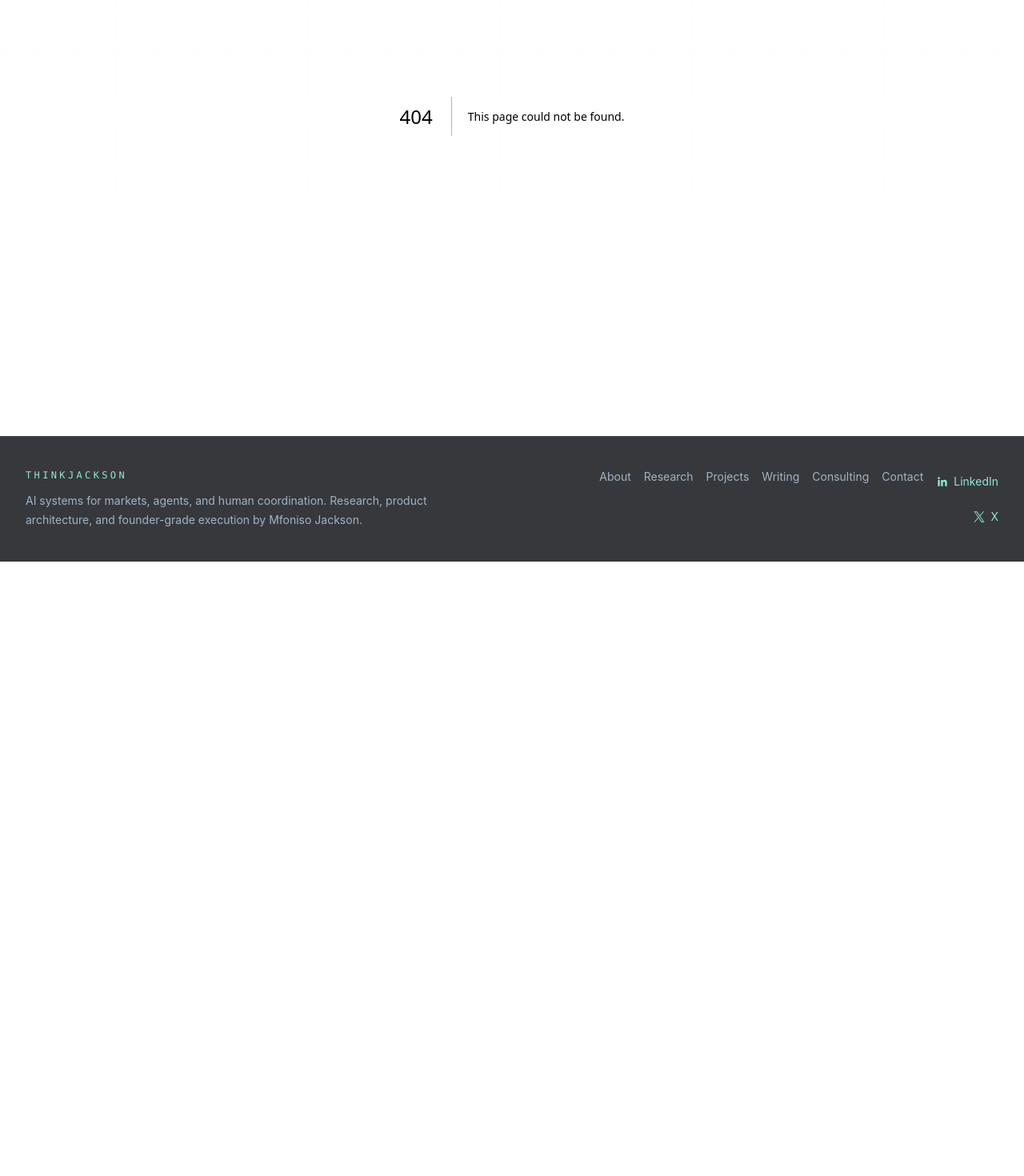
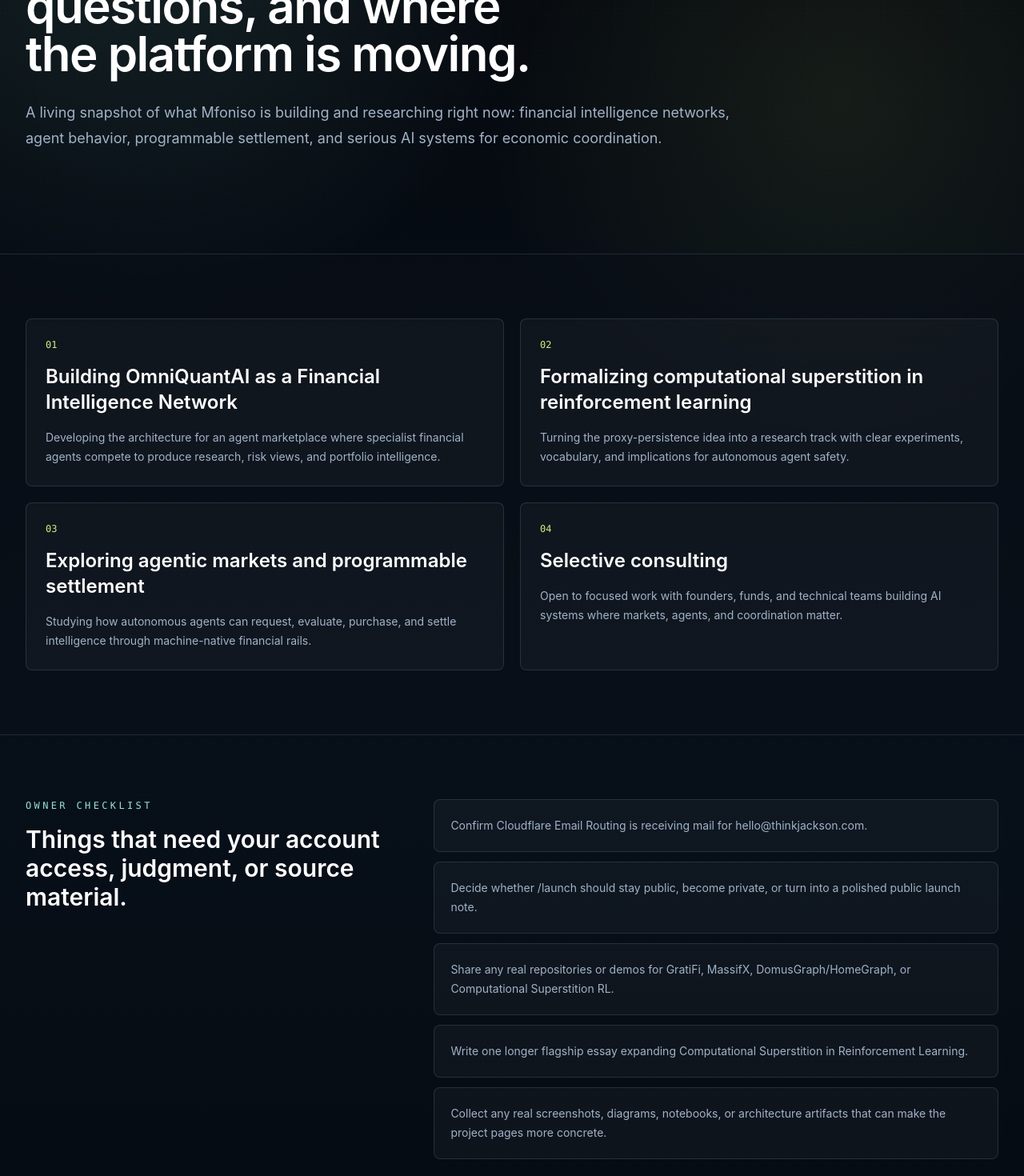
Before and after one commit to Mfoniso-Jackson/thinkjackson-ai, a Next.js app: page /now in a window 1280 px wide. Before the commit this address had no page. Shown: the part 320-1790 px from the top of the page at 80% size. Before the commit the page ends 1022 px from the top, so only its background shows below. Built offline with nearby package versions, Linux system fonts and the light colour scheme.

Commit message:
Add Now page and OmniQuantAI diagram

```diff
--- /dev/null
+++ b/app/now/page.tsx
@@ -0,0 +1,72 @@
+import type { Metadata } from "next";
+import { Container } from "@/components/container";
+import { CTASection } from "@/components/cta-section";
+import { Reveal } from "@/components/reveal";
+import { nowItems, ownerTasks } from "@/data/site";
+
+export const metadata: Metadata = {
+  title: "Now",
+  description:
+    "Current work across OmniQuantAI, computational superstition research, agentic markets, and selective consulting."
+};
+
+export default function NowPage() {
+  return (
+    <>
+      <section className="py-24 sm:py-32">
+        <Container>
+          <Reveal>
+            <div className="max-w-4xl">
+              <p className="font-mono text-sm uppercase tracking-[0.3em] text-signal">Now</p>
+              <h1 className="mt-6 text-balance text-5xl font-semibold tracking-tight text-white sm:text-6xl">
+                Current work, active questions, and where the platform is moving.
+              </h1>
+              <p className="mt-7 text-lg leading-8 text-steel">
+                A living snapshot of what Mfoniso is building and researching right now:
+                financial intelligence networks, agent behavior, programmable settlement,
+                and serious AI systems for economic coordination.
+              </p>
+            </div>
+          </Reveal>
+        </Container>
+      </section>
+
+      <section className="border-y border-line bg-graphite/60 py-20">
+        <Container>
+          <div className="grid gap-5 md:grid-cols-2">
+            {nowItems.map((item, index) => (
+              <article key={item.title} className="rounded-lg border border-line bg-white/[0.035] p-6">
+                <p className="font-mono text-xs text-volt">0{index + 1}</p>
+                <h2 className="mt-4 text-2xl font-semibold leading-8 text-white">{item.title}</h2>
+                <p className="mt-4 text-sm leading-6 text-steel">{item.detail}</p>
+              </article>
+            ))}
+          </div>
+        </Container>
+      </section>
+
+      <section className="py-20">
+        <Container>
+          <div className="grid gap-10 lg:grid-cols-[0.8fr_1.2fr]">
+            <div>
+              <p className="font-mono text-xs uppercase tracking-[0.28em] text-signal">
+                Owner checklist
+              </p>
+              <h2 className="mt-4 text-3xl font-semibold text-white">
+                Things that need your account access, judgment, or source material.
+              </h2>
+            </div>
+            <div className="grid gap-3">
+              {ownerTasks.map((task) => (
+                <div key={task} className="rounded-lg border border-line bg-white/[0.035] p-5 text-sm leading-6 text-steel">
+                  {task}
+                </div>
+              ))}
+            </div>
+          </div>
+        </Container>
+      </section>
+      <CTASection />
+    </>
+  );
+}
--- a/app/projects/[slug]/page.tsx
+++ b/app/projects/[slug]/page.tsx
@@ -4,6 +4,7 @@
 import { Button } from "@/components/button";
 import { Container } from "@/components/container";
 import { CTASection } from "@/components/cta-section";
+import { OmniQuantDiagram } from "@/components/omniquant-diagram";
 import { Reveal } from "@/components/reveal";
 import { projects } from "@/data/site";
 
@@ -160,6 +161,9 @@
                 <p className="font-mono text-xs uppercase tracking-[0.28em] text-signal">Architecture</p>
                 <h2 className="mt-4 text-3xl font-semibold text-white">Seven layers of the Financial Intelligence Network.</h2>
               </div>
+              <div className="mt-10">
+                <OmniQuantDiagram />
+              </div>
               <div className="mt-10 grid gap-5 md:grid-cols-2 xl:grid-cols-3">
                 {project.architectureLayers.map((layer, index) => (
                   <article key={layer.title} className="rounded-lg border border-line bg-white/[0.035] p-6">
--- a/app/sitemap.ts
+++ b/app/sitemap.ts
@@ -8,6 +8,7 @@
   "/research/computational-superstition",
   "/projects",
   "/writing",
+  "/now",
   "/consulting",
   "/contact",
   "/launch",
--- /dev/null
+++ b/components/omniquant-diagram.tsx
@@ -0,0 +1,72 @@
+const flow = [
+  "Research request",
+  "Seller agents",
+  "Buyer evaluation",
+  "Intelligence delivery",
+  "Settlement",
+  "Knowledge network"
+] as const;
+
+const agentTypes = ["Macro", "Risk", "Portfolio", "News", "Valuation"] as const;
+
+export function OmniQuantDiagram() {
+  return (
+    <div className="rounded-lg border border-line bg-ink/70 p-5 sm:p-6">
+      <div className="flex flex-wrap items-center justify-between gap-4">
+        <div>
+          <p className="font-mono text-xs uppercase tracking-[0.24em] text-signal">
+            System flow
+          </p>
+          <h3 className="mt-3 text-2xl font-semibold text-white">
+            From research demand to network memory.
+          </h3>
+        </div>
+        <div className="rounded-md border border-signal/30 bg-signal/10 px-3 py-2 font-mono text-xs text-signal">
+          agent market loop
+        </div>
+      </div>
+
+      <div className="mt-8 grid gap-3 lg:grid-cols-6">
+        {flow.map((step, index) => (
+          <div key={step} className="relative rounded-lg border border-line bg-white/[0.035] p-4">
+            <p className="font-mono text-[11px] text-volt">0{index + 1}</p>
+            <p className="mt-3 min-h-10 text-sm font-semibold leading-5 text-white">{step}</p>
+            {index < flow.length - 1 ? (
+              <span
+                aria-hidden="true"
+                className="absolute -right-2 top-1/2 hidden h-px w-4 bg-signal/50 lg:block"
+              />
+            ) : null}
+          </div>
+        ))}
+      </div>
+
+      <div className="mt-6 grid gap-5 lg:grid-cols-[0.9fr_1.1fr]">
+        <div className="rounded-lg border border-line bg-white/[0.035] p-5">
+          <p className="font-mono text-xs uppercase tracking-[0.22em] text-signal">
+            Specialist sellers
+          </p>
+          <div className="mt-4 flex flex-wrap gap-2">
+            {agentTypes.map((agent) => (
+              <span key={agent} className="rounded-md bg-white/5 px-2.5 py-1 font-mono text-xs text-steel">
+                {agent} Agent
+              </span>
+            ))}
+          </div>
+        </div>
+        <div className="rounded-lg border border-line bg-white/[0.035] p-5">
+          <p className="font-mono text-xs uppercase tracking-[0.22em] text-signal">
+            Evaluation packet
+          </p>
+          <div className="mt-4 grid gap-2 sm:grid-cols-4">
+            {["Price", "Reasoning", "Confidence", "Delivery"].map((item) => (
+              <span key={item} className="rounded-md border border-line px-2.5 py-2 text-center font-mono text-xs text-steel">
+                {item}
+              </span>
+            ))}
+          </div>
+        </div>
+      </div>
+    </div>
+  );
+}
--- a/data/site.ts
+++ b/data/site.ts
@@ -3,6 +3,7 @@
   { label: "Research", href: "/research" },
   { label: "Projects", href: "/projects" },
   { label: "Writing", href: "/writing" },
+  { label: "Now", href: "/now" },
   { label: "Consulting", href: "/consulting" },
   { label: "Contact", href: "/contact" }
 ] as const;
@@ -413,6 +414,37 @@
   "Building coordination infrastructure for agent-mediated economic networks."
 ] as const;
 
+export const nowItems = [
+  {
+    title: "Building OmniQuantAI as a Financial Intelligence Network",
+    detail:
+      "Developing the architecture for an agent marketplace where specialist financial agents compete to produce research, risk views, and portfolio intelligence."
+  },
+  {
+    title: "Formalizing computational superstition in reinforcement learning",
+    detail:
+      "Turning the proxy-persistence idea into a research track with clear experiments, vocabulary, and implications for autonomous agent safety."
+  },
+  {
+    title: "Exploring agentic markets and programmable settlement",
+    detail:
+      "Studying how autonomous agents can request, evaluate, purchase, and settle intelligence through machine-native financial rails."
+  },
+  {
+    title: "Selective consulting",
+    detail:
+      "Open to focused work with founders, funds, and technical teams building AI systems where markets, agents, and coordination matter."
+  }
+] as const;
+
+export const ownerTasks = [
+  "Confirm Cloudflare Email Routing is receiving mail for hello@thinkjackson.com.",
+  "Decide whether /launch should stay public, become private, or turn into a polished public launch note.",
+  "Share any real repositories or demos for GratiFi, MassifX, DomusGraph/HomeGraph, or Computational Superstition RL.",
+  "Write one longer flagship essay expanding Computational Superstition in Reinforcement Learning.",
+  "Collect any real screenshots, diagrams, notebooks, or architecture artifacts that can make the project pages more concrete."
+] as const;
+
 export const consultingOffers = [
   "AI strategy for market-facing products and technical teams",
   "Financial engineering systems, portfolio tooling, and quant research workflows",
```
